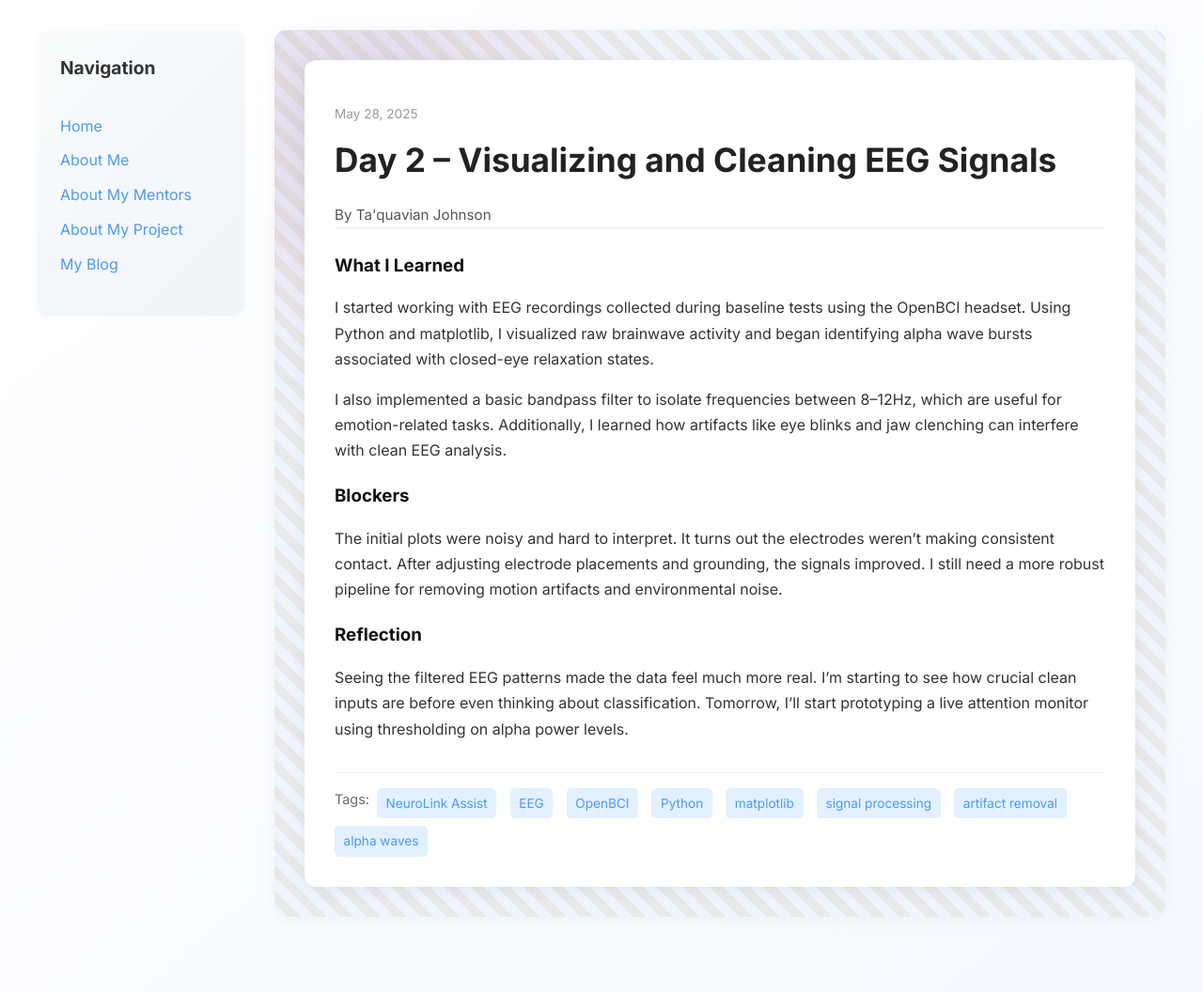
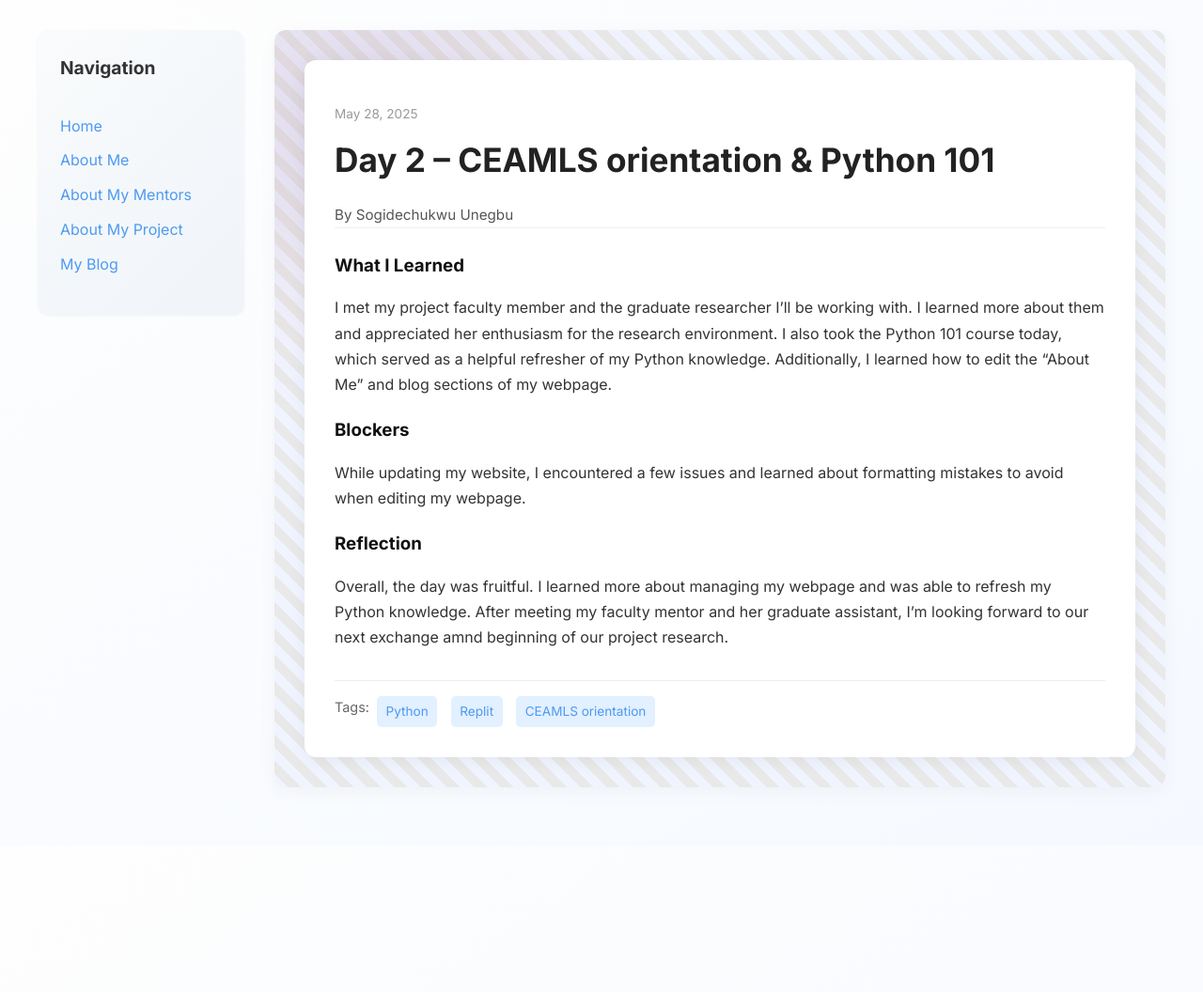
Before and after one commit to UnegbuSogidechukwu/UnegbuSogidechukwu.github.io, a Jekyll site: the page built from _posts/2025-05-28-day-2.md, in a window 1280 px wide. Shown: the whole page at 94% size. Built offline with Jekyll 4.4.1, drawn with Linux system fonts in a browser that asks for light colours; after the commit the page ends 900 px from its top, so only the background shows below that.

Commit message:
Update 2025-05-28-day-2.md

```diff
--- a/_posts/2025-05-28-day-2.md
+++ b/_posts/2025-05-28-day-2.md
@@ -1,19 +1,17 @@
 ---
 layout: post
-title: "Day 2 – Visualizing and Cleaning EEG Signals"
+title: "Day 2 – CEAMLS orientation & Python 101"
 date: 2025-05-28
-author: Ta'quavian Johnson
+author: Sogidechukwu Unegbu
 permalink: /day2.html
-tags: ["NeuroLink Assist", "EEG", "OpenBCI", "Python", "matplotlib", "signal processing", "artifact removal", "alpha waves"]
+tags: ["Python", "Replit", "CEAMLS orientation"]
 
 what_i_learned: |
-  I started working with EEG recordings collected during baseline tests using the OpenBCI headset. Using Python and matplotlib, I visualized raw brainwave activity and began identifying alpha wave bursts associated with closed-eye relaxation states.
-
-  I also implemented a basic bandpass filter to isolate frequencies between 8–12Hz, which are useful for emotion-related tasks. Additionally, I learned how artifacts like eye blinks and jaw clenching can interfere with clean EEG analysis.
+  I met my project faculty member and the graduate researcher I’ll be working with. I learned more about them and appreciated her enthusiasm for the research environment. I also took the Python 101 course today, which served as a helpful refresher of my Python knowledge. Additionally, I learned how to edit the “About Me” and blog sections of my webpage.
 
 blockers: |
-  The initial plots were noisy and hard to interpret. It turns out the electrodes weren’t making consistent contact. After adjusting electrode placements and grounding, the signals improved. I still need a more robust pipeline for removing motion artifacts and environmental noise.
+  While updating my website, I encountered a few issues and learned about formatting mistakes to avoid when editing my webpage.
 
 reflection: |
-  Seeing the filtered EEG patterns made the data feel much more real. I’m starting to see how crucial clean inputs are before even thinking about classification. Tomorrow, I’ll start prototyping a live attention monitor using thresholding on alpha power levels.
+  Overall, the day was fruitful. I learned more about managing my webpage and was able to refresh my Python knowledge. After meeting my faculty mentor and her graduate assistant, I’m looking forward to our next exchange amnd beginning of our project research.
 ---
```
